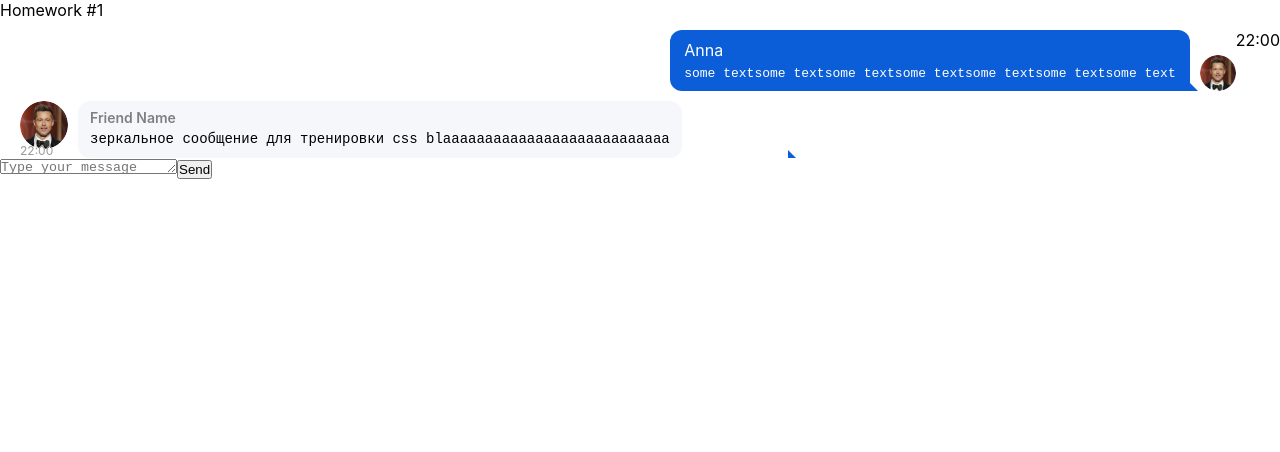
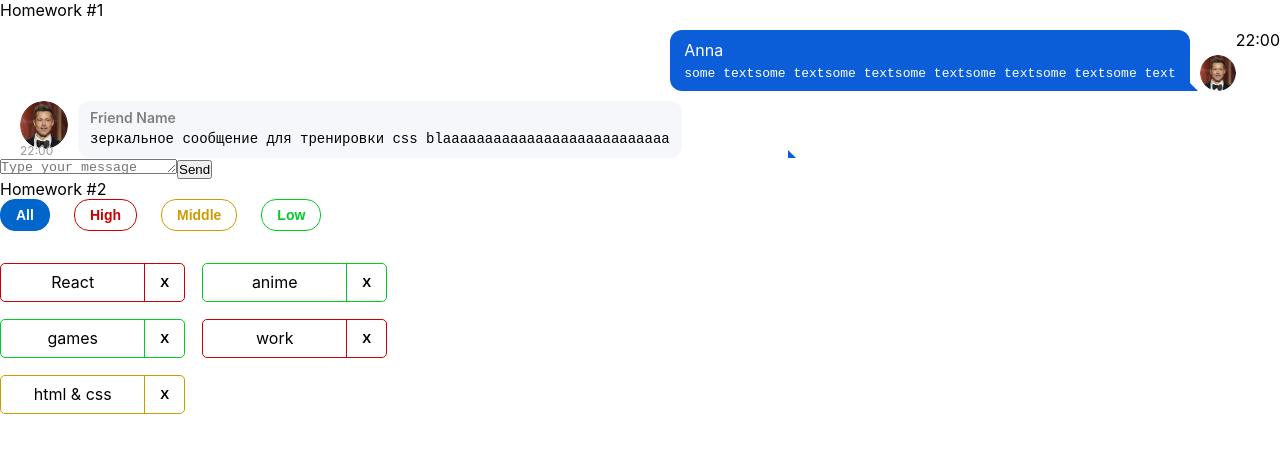
Before and after one commit to palindro-me/hws2-master, a React (Create React App) app: page / in a window 1280 px wide. Shown: the top 452 px of the page. Built offline with nearby package versions, Linux system fonts and the light colour scheme.

Commit message:
HW2 was updated

```diff
--- a/src/s1-main/App.tsx
+++ b/src/s1-main/App.tsx
@@ -1,13 +1,14 @@
-import React from 'react'
-import s from './App.module.css'
-import HW1 from '../s2-homeworks/hw01/HW1'
+import React from 'react';
+import s from './App.module.css';
+import HW1 from '../s2-homeworks/hw01/HW1';
+import HW2 from '../s2-homeworks/hw02/HW2';
 
 function App() {
     return (
         <div className={s.App}>
             <HW1/>
             {/*раскомментировать по ходу выполнения*/}
-            {/*<HW2/>*/}
+            <HW2/>
             {/*<HW3/>*/}
             {/*<HW4/>*/}
 
--- a/src/s2-homeworks/hw02/HW2.tsx
+++ b/src/s2-homeworks/hw02/HW2.tsx
@@ -1,6 +1,6 @@
-import React, {useState} from 'react'
-import Affairs from './affairs/Affairs'
-import s2 from '../../s1-main/App.module.css'
+import React, {useState} from 'react';
+import Affairs from './affairs/Affairs';
+import s2 from '../../s1-main/App.module.css';
 
 /*
 * 1 - описать типы AffairPriorityType, AffairType
@@ -17,16 +17,16 @@
 * */
 
 // types
-export type AffairPriorityType = any // need to fix any
+export type AffairPriorityType = 'low' | 'high' | 'middle' //
 export type AffairType = {
-    _id: any // need to fix any
-    name: any // need to fix any
+    _id: number //
+    name: string //
     priority: AffairPriorityType
 }
 export type FilterType = 'all' | AffairPriorityType
 
 // constants
-const defaultAffairs: any = [ // need to fix any
+const defaultAffairs: AffairType[] = [ //
     {_id: 1, name: 'React', priority: 'high'}, // студенты могут изменить содержимое name и количество элементов в массиве, ...priority не менять!
     {_id: 2, name: 'anime', priority: 'low'},
     {_id: 3, name: 'games', priority: 'low'},
@@ -35,23 +35,24 @@
 ]
 
 // pure helper functions
-export const filterAffairs = (affairs: any, filter: any): any => { // need to fix any
+export const filterAffairs = (affairs: AffairType[], filter: FilterType): AffairType[] => { // need to fix a
 
+    if(filter === 'all') return affairs
+    return affairs.filter(a => a.priority === filter) //
+}
 
-    return affairs // need to fix
-}
-export const deleteAffair = (affairs: any, _id: any): any => { // need to fix any
-
-    return affairs // need to fix
+export const deleteAffair = (affairs: AffairType[], _id: number): AffairType[] => { //
+    return affairs.filter(a => a._id !== _id) // need to fix
 }
 
 function HW2() {
-    const [affairs, setAffairs] = useState<any>(defaultAffairs) // need to fix any
+    const [affairs, setAffairs] = useState<AffairType[]>(defaultAffairs) // need to fix any
     const [filter, setFilter] = useState<FilterType>('all')
 
     const filteredAffairs = filterAffairs(affairs, filter)
-    const deleteAffairCallback = (_id: any) => { // need to fix any
-        // need to fix
+    const deleteAffairCallback = (_id: number) => { //
+        //
+        setAffairs(deleteAffair(affairs, _id))
     }
 
     return (
--- a/src/s2-homeworks/hw02/affairs/Affairs.tsx
+++ b/src/s2-homeworks/hw02/affairs/Affairs.tsx
@@ -1,27 +1,31 @@
-import React from 'react'
-import Affair from './affair/Affair'
-import {AffairType, FilterType} from '../HW2'
-import s from './Affairs.module.css'
+import React from 'react';
+import Affair from './affair/Affair';
+import {AffairType, FilterType} from '../HW2';
+import s from './Affairs.module.css';
 
 type AffairsPropsType = {
-    data: any // need to fix any
-    setFilter: any
-    deleteAffairCallback: any
+    data: AffairType[] // need to fix any
+    setFilter: (filter: FilterType) => void
+    deleteAffairCallback: (_id: number) => void
     filter: FilterType
 }
 
 function Affairs(props: AffairsPropsType) {
     const setAll = () => {
-        // need to fix
+        props.setFilter('all')
+
     }
     const setHigh = () => {
-        // need to fix
+        props.setFilter('high')
+
     }
     const setMiddle = () => {
-        // need to fix
+
+        props.setFilter('middle')
     }
     const setLow = () => {
-        // need to fix
+        props.setFilter('low')
+
     }
 
     const cnAll = s.button + ' ' + s.all + (props.filter === 'all' ? ' ' + s.active : '')
--- a/src/s2-homeworks/hw02/affairs/affair/Affair.tsx
+++ b/src/s2-homeworks/hw02/affairs/affair/Affair.tsx
@@ -1,22 +1,24 @@
-import React from 'react'
-import { AffairType } from '../../HW2'
-import s from './Affair.module.css'
-import s2 from '../Affairs.module.css'
+import React from 'react';
+import {AffairType} from '../../HW2';
+import s from './Affair.module.css';
+import s2 from '../Affairs.module.css';
 
 type AffairPropsType = {
     // key не нужно типизировать
     affair: AffairType
-    deleteAffairCallback: any // need to fix any
+    deleteAffairCallback: (_id: number) => void //
 }
 
 function Affair(props: AffairPropsType) {
     const deleteCallback = () => {
         // need to fix
-    }
+        props.deleteAffairCallback(props.affair._id);
 
-    const nameClass = s.name + ' ' + s2[props.affair.priority]
-    const buttonClass = s.closeButton + ' ' + s2[props.affair.priority]
-    const affairClass = s.affair + ' ' + s2[props.affair.priority]
+    };
+
+    const nameClass = s.name + ' ' + s2[props.affair.priority];
+    const buttonClass = s.closeButton + ' ' + s2[props.affair.priority];
+    const affairClass = s.affair + ' ' + s2[props.affair.priority];
 
     return (
         <div
@@ -25,7 +27,7 @@
         >
             <div id={'hw2-name-' + props.affair._id} className={nameClass}>
                 {/*создаёт студент*/}
-
+                {props.affair.name}
                 {/**/}
             </div>
             <div id={'hw2-priority-' + props.affair._id} hidden>
@@ -36,6 +38,7 @@
                 id={'hw2-button-delete-' + props.affair._id}
                 className={buttonClass}
                 // need to fix
+                onClick={deleteCallback}
 
             >
                 {/*текст кнопки могут изменить студенты*/}
@@ -43,7 +46,7 @@
                 {/**/}
             </button>
         </div>
-    )
+    );
 }
 
-export default Affair
+export default Affair;
```
Also changed, not shown: package.json (+4 -3 lines).
